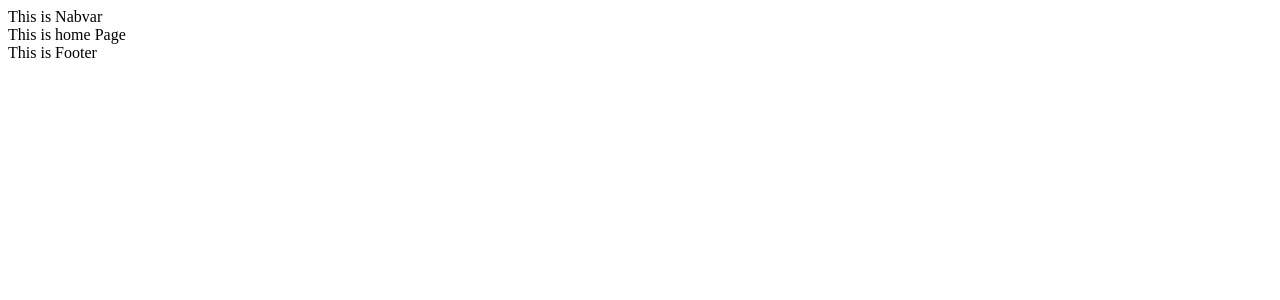
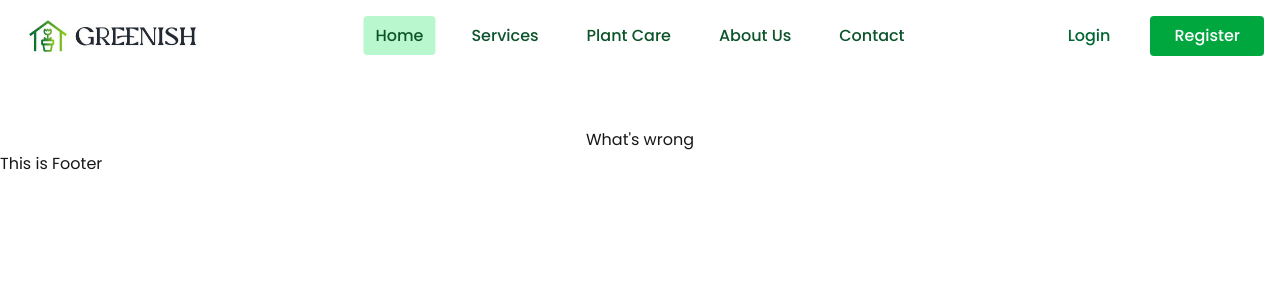
Before and after one commit to touhidtamim/Greenish, a React (Vite) app: page / in a window 1280 px wide. Shown: the top 300 px of the page. Built offline with nearby package versions, Linux system fonts and the light colour scheme.

Commit message:
added responsive navbar with logo and title

```diff
--- a/package.json
+++ b/package.json
@@ -11,7 +11,6 @@
   },
   "dependencies": {
     "@tailwindcss/vite": "^4.1.5",
-    "daisyui": "^5.0.35",
     "react": "^19.1.0",
     "react-dom": "^19.1.0",
     "react-router": "^7.5.3",
@@ -23,6 +22,7 @@
     "@types/react": "^19.1.2",
     "@types/react-dom": "^19.1.2",
     "@vitejs/plugin-react": "^4.4.1",
+    "daisyui": "^5.0.35",
     "eslint": "^9.25.0",
     "eslint-plugin-react-hooks": "^5.2.0",
     "eslint-plugin-react-refresh": "^0.4.19",
--- a/src/App.css
+++ /dev/null
@@ -1,6 +0,0 @@
-@import url('https://fonts.googleapis.com/css2?family=Poppins:ital,wght@0,100;0,200;0,300;0,400;0,500;0,600;0,700;0,800;0,900;1,100;1,200;1,300;1,400;1,500;1,600;1,700;1,800;1,900&display=swap');
-
-@import "tailwindcss";
-@plugin "daisyui"{
-  themes: light --default
-};
--- a/src/App.jsx
+++ b/src/App.jsx
@@ -1,33 +1,11 @@
-import { useState } from 'react'
-import reactLogo from './assets/react.svg'
-import viteLogo from '/vite.svg'
+
 import './App.css'
 
 function App() {
-  const [count, setCount] = useState(0)
 
   return (
     <>
-      <div>
-        <a href="https://vite.dev" target="_blank">
-          <img src={viteLogo} className="logo" alt="Vite logo" />
-        </a>
-        <a href="https://react.dev" target="_blank">
-          <img src={reactLogo} className="logo react" alt="React logo" />
-        </a>
-      </div>
-      <h1>Vite + React</h1>
-      <div className="card">
-        <button onClick={() => setCount((count) => count + 1)}>
-          count is {count}
-        </button>
-        <p>
-          Edit <code>src/App.jsx</code> and save to test HMR
-        </p>
-      </div>
-      <p className="read-the-docs">
-        Click on the Vite and React logos to learn more
-      </p>
+      this is app
     </>
   )
 }
--- a/src/component/Navbar.jsx
+++ b/src/component/Navbar.jsx
@@ -1,11 +1,117 @@
-import React from 'react';
+import { useState } from 'react';
+import { Link } from 'react-router-dom';
 
-const Navbar = () => {
+const Header = () => {
+  const [isMenuOpen, setIsMenuOpen] = useState(false);
+  const [activeLink, setActiveLink] = useState('Home');
+
+  const navLinks = [
+    { name: 'Home', href: '/' },
+    { name: 'Services', href: '/services' },
+    { name: 'Plant Care', href: '/plant-care' },
+    { name: 'About Us', href: '/about' },
+    { name: 'Contact', href: '/contact' },
+  ];
+
   return (
-    <div>
-      This is Nabvar
-    </div>
+    <header className="p-4 bg-white relative">
+      <div className="container flex justify-between items-center mx-auto">
+        {/* Logo - Left Side */}
+        <Link to="/" className="flex items-center z-10">
+          <img
+            src="../../public/images/Logo with title.jpeg"
+            alt="Greenish Logo"
+            className="h-10 w-auto"
+          />
+        </Link>
+
+        {/*Navigation - Middle */}
+        <nav className="hidden lg:flex absolute left-1/2 transform -translate-x-1/2">
+          <ul className="flex space-x-6">
+            {navLinks.map((link) => (
+              <li key={link.name}>
+                <Link
+                  to={link.href}
+                  className={`px-3 py-2 text-green-900 hover:bg-green-100 rounded font-medium transition-colors ${
+                    activeLink === link.name ? 'bg-green-200' : ''
+                  }`}
+                  onClick={() => setActiveLink(link.name)}
+                >
+                  {link.name}
+                </Link>
+              </li>
+            ))}
+          </ul>
+        </nav>
+
+        {/* Auth Buttons - Right Side */}
+        <div className="hidden lg:flex items-center space-x-4 ml-4 z-10">
+          <button className="px-6 py-2 text-green-800 font-medium hover:bg-green-100 rounded transition-colors">
+            Login
+          </button>
+          <button className="px-6 py-2 bg-green-600 text-white font-medium hover:bg-green-700 rounded transition-colors">
+            Register
+          </button>
+        </div>
+
+        {/* Hamburger Menu - Right Side */}
+        <button
+          className="lg:hidden p-2 focus:outline-none z-10"
+          onClick={() => setIsMenuOpen(!isMenuOpen)}
+          aria-label="Toggle menu"
+        >
+          <svg
+            xmlns="http://www.w3.org/2000/svg"
+            className="h-6 w-6 text-green-800"
+            fill="none"
+            viewBox="0 0 24 24"
+            stroke="currentColor"
+          >
+            <path
+              strokeLinecap="round"
+              strokeLinejoin="round"
+              strokeWidth={2}
+              d={isMenuOpen ? 'M6 18L18 6M6 6l12 12' : 'M4 6h16M4 12h16M4 18h16'}
+            />
+          </svg>
+        </button>
+      </div>
+
+      {/*Navigation - Mobile View */}
+      {isMenuOpen && (
+        <div className="lg:hidden bg-green-50 mt-2 p-4">
+          <ul className="flex flex-col space-y-3">
+            {navLinks.map((link) => (
+              <li key={link.name}>
+                <Link
+                  to={link.href}
+                  className={`block px-4 py-2 text-green-900 font-medium rounded ${
+                    activeLink === link.name ? 'bg-green-200' : 'hover:bg-green-100'
+                  }`}
+                  onClick={() => {
+                    setActiveLink(link.name);
+                    setIsMenuOpen(false);
+                  }}
+                >
+                  {link.name}
+                </Link>
+              </li>
+            ))}
+            <li>
+              <button className="w-full px-4 py-2 mt-2 text-green-800 font-medium bg-green-100 hover:bg-green-200 rounded transition-colors">
+                Login
+              </button>
+            </li>
+            <li>
+              <button className="w-full px-4 py-2 text-white bg-green-600 hover:bg-green-700 font-medium rounded transition-colors">
+                Register
+              </button>
+            </li>
+          </ul>
+        </div>
+      )}
+    </header>
   );
 };
 
-export default Navbar;
+export default Header;
--- a/src/index.css
+++ b/src/index.css
@@ -0,0 +1,13 @@
+@import url('https://fonts.googleapis.com/css2?family=Poppins:ital,wght@0,100;0,200;0,300;0,400;0,500;0,600;0,700;0,800;0,900;1,100;1,200;1,300;1,400;1,500;1,600;1,700;1,800;1,900&display=swap');
+
+
+@import "tailwindcss";
+@plugin "daisyui" {
+  themes: light --default;
+}
+
+
+
+*{
+  font-family: "Poppins", sans-serif;
+}
--- a/src/layout/MainLayout.jsx
+++ b/src/layout/MainLayout.jsx
@@ -1,7 +1,6 @@
 import React from 'react';
 import Navbar from '../component/Navbar';
 import { Outlet } from 'react-router';
-import Hero from '../component/Hero';
 import Footer from '../component/Footer';
 
 const mainLayout = () => {
--- a/src/main.jsx
+++ b/src/main.jsx
@@ -2,6 +2,7 @@ import { StrictMode } from 'react';
 import { createRoot } from 'react-dom/client';
 import { RouterProvider } from 'react-router-dom';
 import router from './router/PublicRouter.jsx';
+import "./index.css"
 
 createRoot(document.getElementById('root')).render(
   <StrictMode>
--- a/src/pages/Home.jsx
+++ b/src/pages/Home.jsx
@@ -1,9 +1,11 @@
 import React from 'react';
+
+
 
 const Home = () => {
   return (
-    <div>
-      This is home Page
+    <div className='mt-14 flex justify-center items-center'>
+      <h2>What's wrong</h2>
     </div>
   );
 };
--- a/vite.config.js
+++ b/vite.config.js
@@ -1,8 +1,8 @@
 import { defineConfig } from 'vite'
 import react from '@vitejs/plugin-react'
-import tailwindcss from '@tailwindcss/vite';
+import tailwindcss from '@tailwindcss/vite'
 
 // https://vite.dev/config/
 export default defineConfig({
-  plugins: [react(), tailwindcss()],
+  plugins: [react(), tailwindcss() ],
 })
```
Also changed, not shown: src/router/PublicRouter.jsx (+20 -0 lines), public/images/Logo with title.jpeg (added), 1 other file (tests, documents, lock files or other folders).
